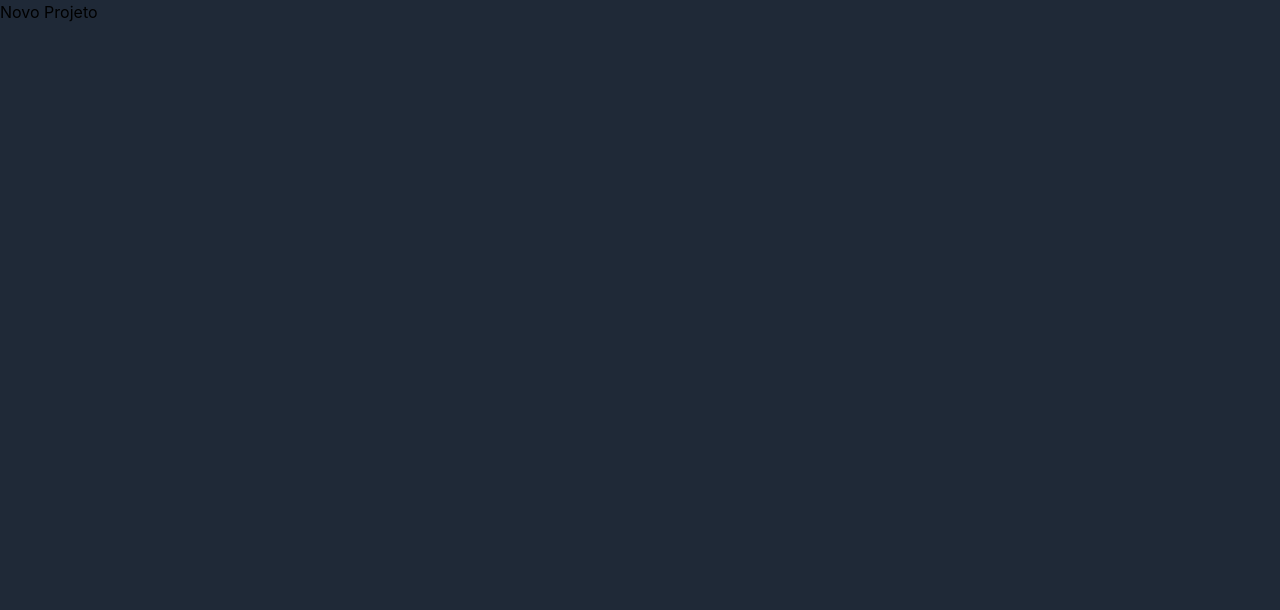
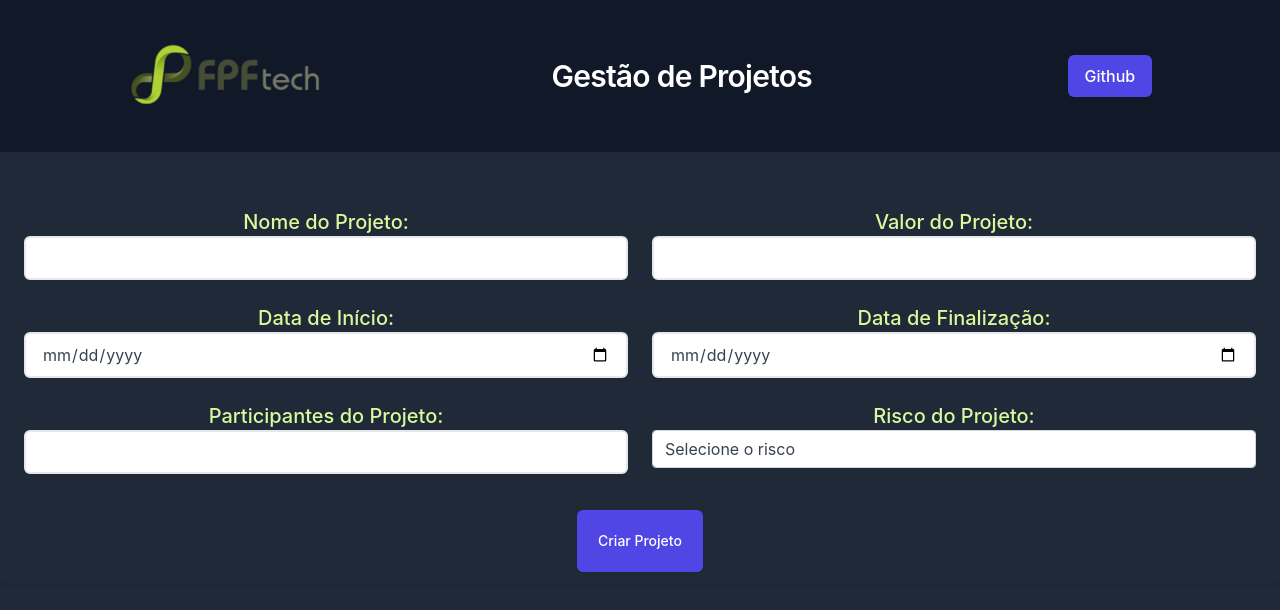
Before and after one commit to GabriellCastro/FPF_Tech_Front, a React (Create React App) app: page /new in a window 1280 px wide. Shown: the top 610 px of the page. Built offline with nearby package versions, Linux system fonts and the light colour scheme; no server answers.

Commit message:
Pagina para add um novo projeto  🚀

```diff
--- a/src/components/Header.js
+++ b/src/components/Header.js
@@ -23,7 +23,7 @@ function Header() {
         </div>
       </nav>
     </div>
-   );
+  );
 }
 
 export default Header;
--- a/src/components/ProjectList.js
+++ b/src/components/ProjectList.js
@@ -12,7 +12,7 @@ function ProjectList() {
             <div className="flex items-center justify-center w-full">
               <div className="w-4/1 ml-2 mr-2 bg-gray-900 p-8 shadow rounded">
                 <div className="flex items-center border-b border-gray-200 pb-6">
-                  <img src="https://cdn.tuk.dev/assets/components/misc/doge-coin.png" alt="dog img" className="w-12 h-12 rounded-full" />
+                  <img src="https://media1.giphy.com/media/pn1e1I4nAVtSMo1h7y/200w.gif?cid=82a1493b0ps28qsg9s1jhx3bdlqh0xybzvo1p5913aon1x2e&rid=200w.gif&ct=g" alt="dog img" className="w-12 h-12 rounded-full" />
                   <div className="flex items-start justify-between w-full">
                     <div className="pl-3 w-full flex justify-between">
                       <div>
--- a/src/context/Provider.js
+++ b/src/context/Provider.js
@@ -4,22 +4,67 @@ import api from '../services/api';
 import ProjectContext from './ProjectContext';
 
 function Provider({ children }) {
+  // lista de projetos
   const [project, setProject] = useState([]);
+
+  // novo projeto
+  const [name_project, setName_project] = useState('');
+  const [date_initial, setDate_initial] = useState('');
+  const [date_final, setDate_final] = useState('');
+  const [value, setValue] = useState('');
+  const [risk, setRisk] = useState('');
+  const [name_participant, setName_participant] = useState('');
 
   useEffect(() => {
     api.get('project')
       .then((res) => setProject(res.data));
   }, []);
 
+  const newProject = async (e) => {
+    e.preventDefault();
+
+    const data = {
+      name_project,
+      date_initial,
+      date_final,
+      value,
+      risk,
+      name_participant,
+    };
+
+    console.log(data);
+
+    try {
+      const res = await api.post('/project/create', data)
+      console.log(res)
+      console.log('Aqui!')
+    } catch (err) {
+      alert("Error ao cadastrar um projeto!")
+    }
+  }
+
   const contextValue = {
     project,
+    newProject,
+    setName_project,
+    name_project,
+    setDate_initial,
+    date_initial,
+    setDate_final,
+    date_final,
+    setValue,
+    value,
+    setRisk,
+    risk,
+    setName_participant,
+    name_participant,
   };
 
   return (
-    <ProjectContext.Provider value={ contextValue }>
+    <ProjectContext.Provider value={contextValue}>
       {children}
     </ProjectContext.Provider>
-   );
+  );
 }
 
 Provider.propTypes = {
--- a/src/pages/Home/index.js
+++ b/src/pages/Home/index.js
@@ -1,4 +1,5 @@
 import React from 'react';
+import { Link } from 'react-router-dom';
 import Header from '../../components/Header';
 import ProjectList from '../../components/ProjectList';
 
@@ -8,7 +9,9 @@ function Home() {
     <>
       <Header />
       <div className="mt-8 ml-16">
-        <button className="bg-transparent hover:bg-blue-500 text-blue-700 font-semibold hover:text-white py-2 px-4 border border-blue-500 hover:border-transparent rounded" href="/new">Novo Projeto</button>
+        <Link to={'/new'}>
+          <button className="bg-transparent hover:bg-blue-500 text-blue-700 font-semibold hover:text-white py-2 px-4 border border-blue-500 hover:border-transparent rounded" href="/new">Novo Projeto</button>
+        </Link>
       </div>
       <div className="flex flex-wrap items-center justify-center w-full">
         <ProjectList />
--- a/src/pages/ProjectEdit/index.js
+++ b/src/pages/ProjectEdit/index.js
@@ -1,8 +1,10 @@
 import React from 'react';
+import Header from '../../components/Header';
 
 function ProjectEdit() {
   return (
     <>
+      <Header />
       <h1>Editar Projeto</h1>
     </>
    );
--- a/src/pages/ProjectNew/index.js
+++ b/src/pages/ProjectNew/index.js
@@ -1,9 +1,123 @@
-import React from 'react';
+import React, { useContext } from 'react';
+import Header from '../../components/Header';
+import ProjectContext from '../../context/ProjectContext';
 
 function ProjectNew() {
+  const {
+    newProject,
+    setName_project,
+    name_project,
+    setDate_initial,
+    date_initial,
+    setDate_final,
+    date_final,
+    setValue,
+    value,
+    setRisk,
+    risk,
+    setName_participant,
+    name_participant,
+   } = useContext(ProjectContext);
+
   return (
     <>
-      <h1>Novo Projeto</h1>
+      <Header />
+      <div className="py-8">
+        <form>
+        <div className="shadow overflow-hidden sm:rounded-md">
+          <div className="px-4 py-5 sm:p-6">
+            <div className="grid grid-cols-6 text-center gap-6">
+              <div className="col-span-6 sm:col-span-3">
+                <label className="block text-xl font-medium text-lime-200">Nome do Projeto:</label>
+                <input
+                  type="text"
+                  value={name_project}
+                  onChange={(e) => setName_project(e.target.value)}
+                  className="border-2 w-full px-4 py-2 rounded-md text-md text-gray-700 outline-none"
+                  required
+                />
+              </div>
+
+              <div className="col-span-6 sm:col-span-3">
+                <label  className="block text-xl font-medium text-lime-200">Valor do Projeto:</label>
+                <input
+                  type="number"
+                  value={value}
+                  onChange={(e) => setValue(e.target.value)}
+                  className="border-2 w-full px-4 py-2 rounded-md text-md text-gray-700 outline-none"
+                  required
+                />
+              </div>
+
+              <div className="col-span-6 sm:col-span-3">
+                <label className="block text-xl font-medium text-lime-200">Data de Início:</label>
+                <input
+                  type="date"
+                  value={date_initial}
+                  onChange={(e) => setDate_initial(e.target.value)}
+                  className="border-2 w-full px-4 py-2 rounded-md text-md text-gray-700 outline-none"
+                  required
+                />
+              </div>
+
+              <div className="col-span-6 sm:col-span-3">
+                <label className="block text-xl font-medium text-lime-200">Data de Finalização:</label>
+                <input
+                  type="date"
+                  value={date_final}
+                  onChange={(e) => setDate_final(e.target.value)}
+                  className="border-2 w-full px-4 py-2 rounded-md text-md text-gray-700 outline-none"
+                  required
+                />
+              </div>
+
+              <div className="col-span-6 sm:col-span-3">
+                <label  className="block text-xl font-medium text-lime-200">Participantes do Projeto:</label>
+                <input
+                  type="text"
+                  value={name_participant}
+                  onChange={(e) => setName_participant(e.target.value)}
+                  className="border-2 w-full px-4 py-2 rounded-md text-md text-gray-700 outline-none"
+                  required
+                />
+              </div>
+
+              <div className="col-span-6 sm:col-span-3">
+                <label  className="block text-xl font-medium text-lime-200">Risco do Projeto:</label>
+                <select
+                  value={risk}
+                  onChange={(e) => setRisk(e.target.value)}
+                  className="form-select appearance-none
+                  block
+                  w-full
+                  px-3
+                  py-1.5
+                  text-base
+                  font-normal
+                  text-gray-700
+                  bg-white bg-clip-padding bg-no-repeat
+                  border border-solid border-gray-300
+                  rounded
+                  transition
+                  ease-in-out
+                  m-0
+                  focus:text-gray-700 focus:bg-white focus:border-blue-600 focus:outline-none" aria-label="Selecione o Risco">
+                    <option defaultValue="DEFAULT">Selecione o risco</option>
+                    <option value="0">Baixo</option>
+                    <option value="1">Médio</option>
+                    <option value="2">Alto</option>
+                </select>
+              </div>
+            </div>
+          </div>
+          <div className="px-4 py-3 text-center sm:px-6">
+            <button onClick={newProject} className="inline-flex justify-center py-5 px-5 border border-transparent shadow-sm text-sm font-medium rounded-md text-white bg-indigo-600 hover:bg-indigo-700 focus:outline-none focus:ring-2 focus:ring-offset-2 focus:ring-indigo-500">
+              Criar Projeto
+            </button>
+          </div>
+        </div>
+        </form>
+      </div>
     </>
    );
 }
```
